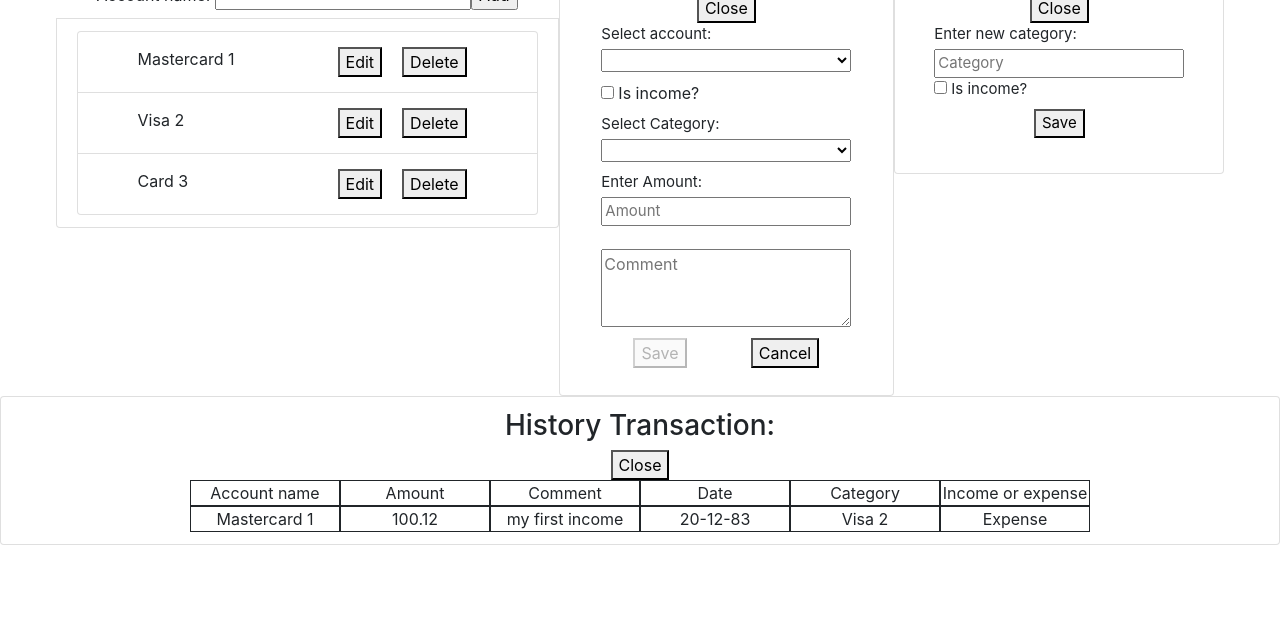
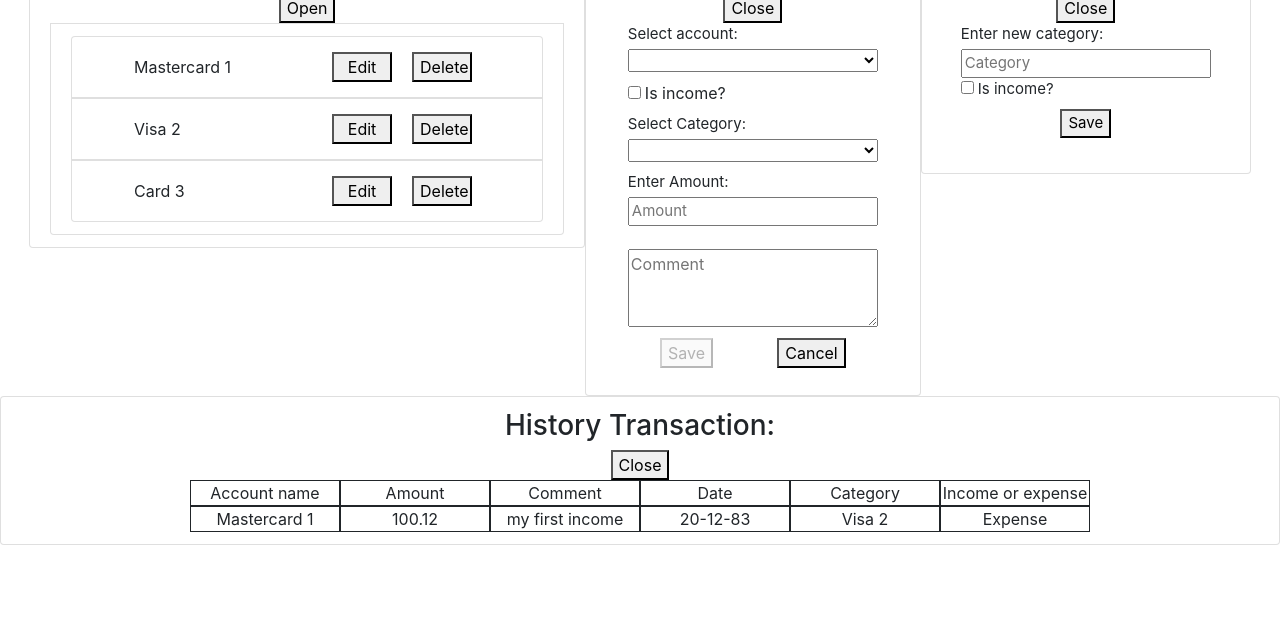
Before and after one commit to eukartsan/finance-app, a React app: page / in a window 1280 px wide. Shown: the part 158-800 px from the top of the page. Built offline with nearby package versions, Linux system fonts and the light colour scheme.

Commit message:
account buttons did not change location

```diff
--- a/src/component/Accounts/Accounts.css
+++ b/src/component/Accounts/Accounts.css
@@ -10,12 +10,24 @@
 
 .account-items{
   display: flex;
+  align-items: center;
+  margin-bottom: 0px;
 }
 
 .account-items-name{
   width: 190px;
 }
 
+.account-items-names{
+  width: 190px;
+  padding: 2px;
+}
+
 .account-buttons{
   margin: auto 10px;
+  width: 60px;
 }
+
+.list-group-item{
+  margin-bottom: 0px;
+}
--- a/src/component/Accounts/Accounts.js
+++ b/src/component/Accounts/Accounts.js
@@ -1,4 +1,4 @@
-import React, {Fragment} from 'react';
+import React from 'react';
 
 import './Accounts.css';
 
@@ -8,6 +8,7 @@ export default class Accounts extends React.Component {
 
         this.state = {
             accountName: '',
+            isMenuOpen: ''
         };
     }
 
@@ -45,9 +46,28 @@ export default class Accounts extends React.Component {
         setAccountActive(id);
     }
 
+    accountsMenuOpen = () => {
+        this.setState(({isMenuOpen}) => ({isMenuOpen: !isMenuOpen}));
+    }
+
     render() {
         const {accountsList} = this.props,
-            {accountName} = this.state
+            {accountName, isMenuOpen} = this.state
+
+        const accountListMenu = isMenuOpen &&
+                              <div>
+                                <form onSubmit={this.addAccountName}>
+                                    <label>
+                                        <span>Account name: </span>
+                                        <input
+                                        name="newAccountName"
+                                        type="text"
+                                        value={accountName}
+                                        onChange={this.handleChange}/>
+                                    </label>
+                                    <input type="submit" value="Add"/>
+                                </form>
+                              </div>
 
         const account = accountsList
             .filter((item) => item.accountName !== '')
@@ -64,7 +84,7 @@ export default class Accounts extends React.Component {
                                     type="text"
                                     value={accountItemName}
                                     onChange={this.editAccountName(id)}
-                                    className="input-name account-items-name"
+                                    className="account-items-name"
                                 />
                                 <button
                                     onClick={this.setActive(id)}
@@ -80,7 +100,7 @@ export default class Accounts extends React.Component {
                                 </button>
                             </label>
                             : <div className="account-items">
-                                <div className="account-items-name">
+                                <div className="account-items-names">
                                     {accountItemName}
                                 </div>
                                 <button className="account-buttons" onClick={this.setActive(id)}>Edit</button>
@@ -92,24 +112,16 @@ export default class Accounts extends React.Component {
             });
 
         return (
-            <Fragment>
-                <div className="app-header">
+                <div className="app-header list-group-item">
                     <h3>Balance</h3>
-                    <div>
-                        <form onSubmit={this.addAccountName}>
-                            <label>
-                                <span>Account name: </span>
-                                <input name="newAccountName" type="text" value={accountName}
-                                       onChange={this.handleChange}/>
-                            </label>
-                            <input type="submit" value="Add"/>
-                        </form>
-                    </div>
+                    <button onClick={this.accountsMenuOpen}>
+                        {isMenuOpen ? 'Close' : 'Open'}
+                    </button>
+                    {accountListMenu}
                     <ul className="list-group-item">
                         {account}
                     </ul>
                 </div>
-            </Fragment>
         );
     };
 };
```
